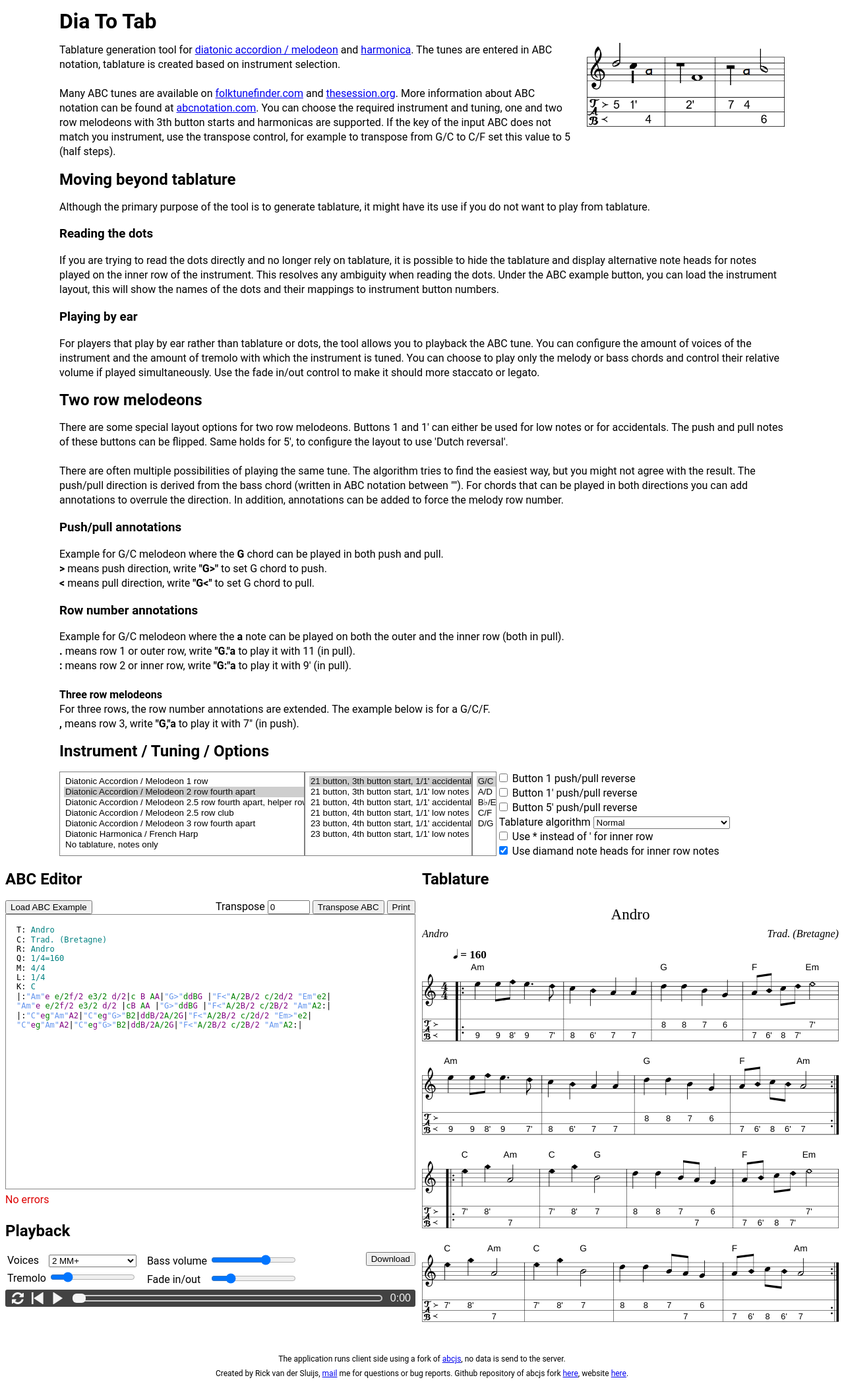
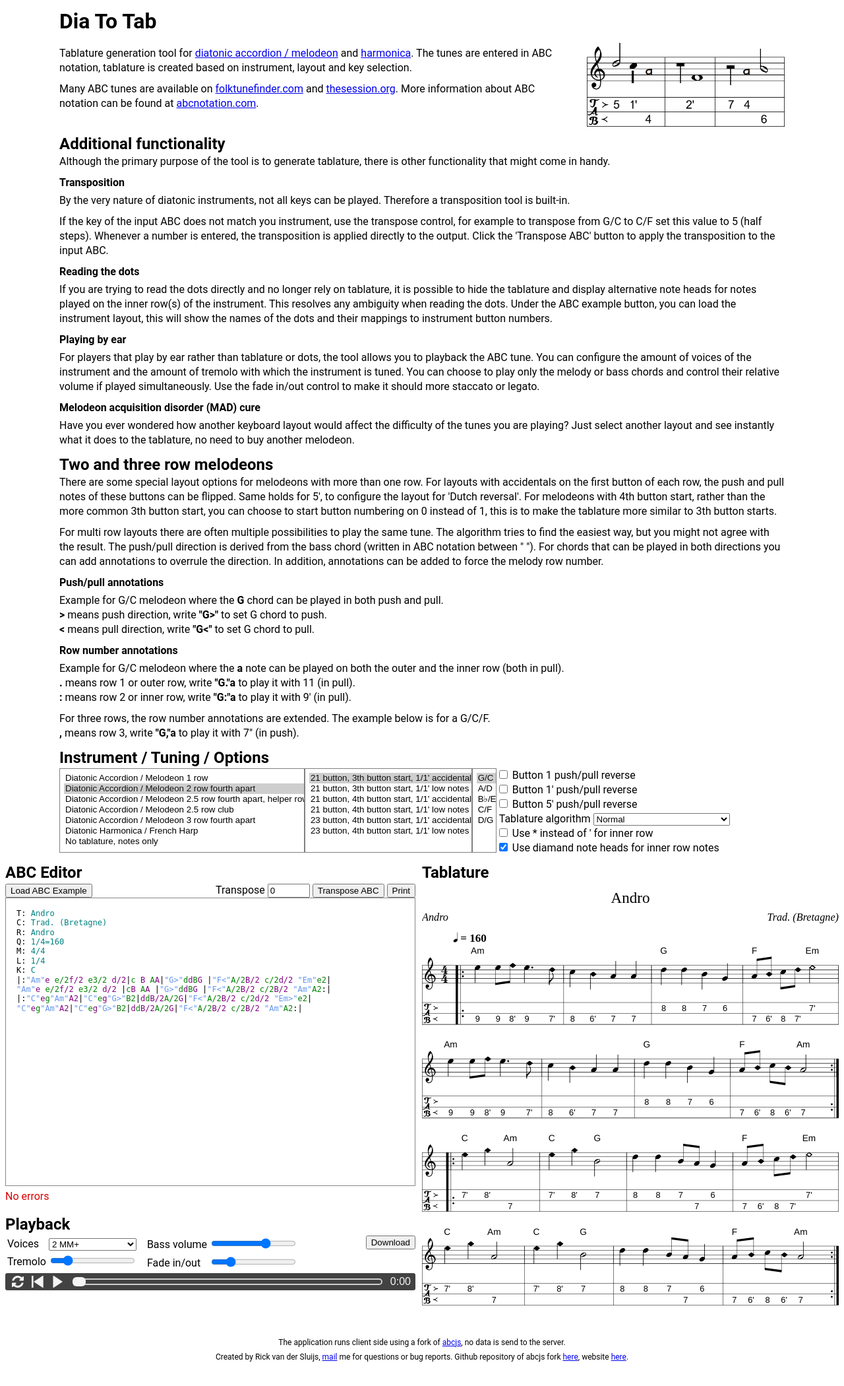
Before and after one commit to RickvanderS/diatotab.com, a PHP site: page / in a window 1280 px wide. Shown: the whole page at 66% size. After the commit the page ends 2063 px from the top, so only its background shows below. Run offline with PHP 8.4, Linux system fonts and the light colour scheme; some web fonts are replaced.

Commit message:
Updated intro text Added html paragraphs instead of line breaks Updated style sheet

```diff
--- a/index.html
+++ b/index.html
@@ -16,39 +16,66 @@
 		<h1>Dia To Tab</h1>
 		<div class="intro">
 			<div>
-				Tablature generation tool for <a target="_blank" href=https://en.wikipedia.org/wiki/Diatonic_button_accordion>diatonic accordion / melodeon</a> and <a target="_blank" href=https://en.wikipedia.org/wiki/Harmonica>harmonica</a>. The tunes are entered in ABC notation, tablature is created based on instrument selection.
-				<br><br>
-				Many ABC tunes are available on <a target="_blank" href=https://folktunefinder.com>folktunefinder.com</a> and <a target="_blank" href="https://thesession.org">thesession.org</a>. More information about ABC notation can be found at <a target="_blank" href=https://abcnotation.com>abcnotation.com</a>. You can choose the required instrument and tuning, one and two row melodeons with 3th button starts and harmonicas are supported. If the key of the input ABC does not match you instrument, use the transpose control, for example to transpose from G/C to C/F set this value to 5 (half steps).
+				<p>
+					Tablature generation tool for <a target="_blank" href=https://en.wikipedia.org/wiki/Diatonic_button_accordion>diatonic accordion / melodeon</a> and <a target="_blank" href=https://en.wikipedia.org/wiki/Harmonica>harmonica</a>. The tunes are entered in ABC notation, tablature is created based on instrument, layout and key selection.
+				</p>
+				<p>
+					Many ABC tunes are available on <a target="_blank" href=https://folktunefinder.com>folktunefinder.com</a> and <a target="_blank" href="https://thesession.org">thesession.org</a>. More information about ABC notation can be found at <a target="_blank" href=https://abcnotation.com>abcnotation.com</a>.
+				</p>
 			</div>
 			<img style="margin-left:25px; width:300px; height:127px;" src="logo.png">
 		</div>
 
-		<h2>Moving beyond tablature</h2>
-		Although the primary purpose of the tool is to generate tablature, it might have its use if you do not want to play from tablature.
-		<h3>Reading the dots</h3>
-		If you are trying to read the dots directly and no longer rely on tablature, it is possible to hide the tablature and display alternative note heads for notes played on the inner row of the instrument. This resolves any ambiguity when reading the dots.
+		<h2>Additional functionality</h2>
+		<p>
+			Although the primary purpose of the tool is to generate tablature, there is other functionality that might come in handy.
+		</p>
+			<h4>Transposition</h4>
+			<p>
+				By the very nature of diatonic instruments, not all keys can be played. Therefore a transposition tool is built-in.
+			</p>
+			<p>
+				If the key of the input ABC does not match you instrument, use the transpose control, for example to transpose from G/C to C/F set this value to 5 (half steps).
+				Whenever a number is entered, the transposition is applied directly to the output. Click the 'Transpose ABC' button to apply the transposition to the input ABC.
+			</p>
+
+			<h4>Reading the dots</h4>
+			<p>
+				If you are trying to read the dots directly and no longer rely on tablature, it is possible to hide the tablature and display alternative note heads for notes played on the inner row(s) of the instrument. This resolves any ambiguity when reading the dots.
 				Under the ABC example button, you can load the instrument layout, this will show the names of the dots and their mappings to instrument button numbers.
-		<h3>Playing by ear</h3>
+			</p>
+			<h4>Playing by ear</h4>
+			<p>
 				For players that play by ear rather than tablature or dots, the tool allows you to playback the ABC tune. You can configure the amount of voices of the instrument and the amount of tremolo with which the instrument is tuned. You can choose to play only the melody or bass chords and control their relative volume if played simultaneously. Use the fade in/out control to make it should more staccato or legato.
+			</p>
+			<h4>Melodeon acquisition disorder (MAD) cure</h4>
+			<p>
+				Have you ever wondered how another keyboard layout would affect the difficulty of the tunes you are playing? Just select another layout and see instantly what it does to the tablature, no need to buy another melodeon.
+			</p>
 
-		<h2> Two row melodeons </h2>
-		There are some special layout options for two row melodeons. Buttons 1 and 1' can either be used for low notes or for accidentals. The push and pull notes of these buttons can be flipped. Same holds for 5', to configure the layout to use 'Dutch reversal'.
-		<br><br>
-		There are often multiple possibilities of playing the same tune. The algorithm tries to find the easiest way, but you might not agree with the result. The push/pull direction is derived from the bass chord (written in ABC notation between ""). For chords that can be played in both directions you can add annotations to overrule the direction. In addition, annotations can be added to force the melody row number.<br>
-
-		<h3>Push/pull annotations</h3>
+		<h2>Two and three row melodeons</h2>
+			<p>
+				There are some special layout options for melodeons with more than one row. For layouts with accidentals on the first button of each row, the push and pull notes of these buttons can be flipped. Same holds for 5', to configure the layout for 'Dutch reversal'. For melodeons with 4th button start, rather than the more common 3th button start, you can choose to start button numbering on 0 instead of 1, this is to make the tablature more similar to 3th button starts.
+			</p>
+			<p>
+				For multi row layouts there are often multiple possibilities to play the same tune. The algorithm tries to find the easiest way, but you might not agree with the result. The push/pull direction is derived from the bass chord (written in ABC notation between " "). For chords that can be played in both directions you can add annotations to overrule the direction. In addition, annotations can be added to force the melody row number.<br>
+			</p>
+			<h4>Push/pull annotations</h3>
+			<p>
 				Example for G/C melodeon where the <b>G</b> chord can be played in both push and pull.<br>
 				<b>&gt;</b> means push direction, write <b>"G&gt;"</b> to set G chord to push.<br>
 				<b>&lt;</b> means pull direction, write <b>"G&lt;"</b> to set G chord to pull.<br>
-
-		<h3>Row number annotations</h3>
+			</p>
+			<h4>Row number annotations</h4>
+			<p>
 				Example for G/C melodeon where the <b>a</b> note can be played on both the outer and the inner row (both in pull).<br>
 				<b>.</b> means row 1 or outer row, write <b>"G."a</b> to play it with 11 (in pull).<br>
 				<b>:</b> means row 2 or inner row, write <b>"G:"a</b> to play it with 9' (in pull).<br>
-
-		<h4> Three row melodeons </h4>
+			</p>
+			<p>
 				For three rows, the row number annotations are extended. The example below is for a G/C/F.<br>
 				<b>,</b> means row 3, write <b>"G,"a</b> to play it with 7" (in push).<br>
+			</p>
 
 		<h2>Instrument / Tuning / Options</h2>
 		<div class="blockborder">
--- a/styles.css
+++ b/styles.css
@@ -15,6 +15,26 @@ body {
   font-size: 16px;
   line-height: 22px;
   color: currentColor;
+}
+
+h2 {
+  margin-top   : 15px;
+  margin-bottom: 5px;
+}
+
+h3 {
+  margin-top   : 10px;
+  margin-bottom: 0px;
+}
+
+h4 {
+  margin-top   : 10px;
+  margin-bottom: 0px;
+}
+
+p {
+  margin-top   : 5px;
+  margin-bottom: 10px;
 }
 
 div.block {
```
Lines whose indentation alone changed are shown as unchanged.
